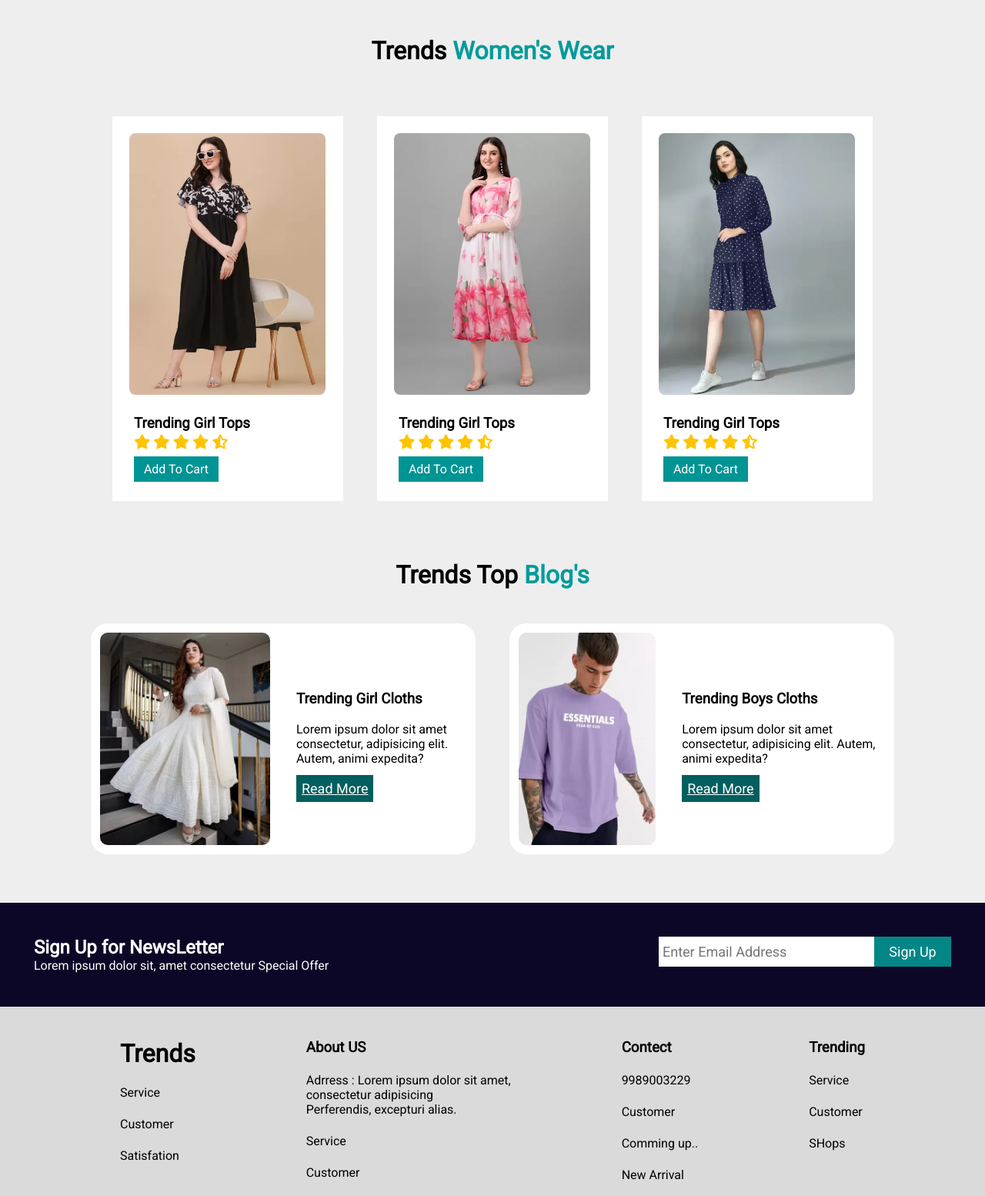
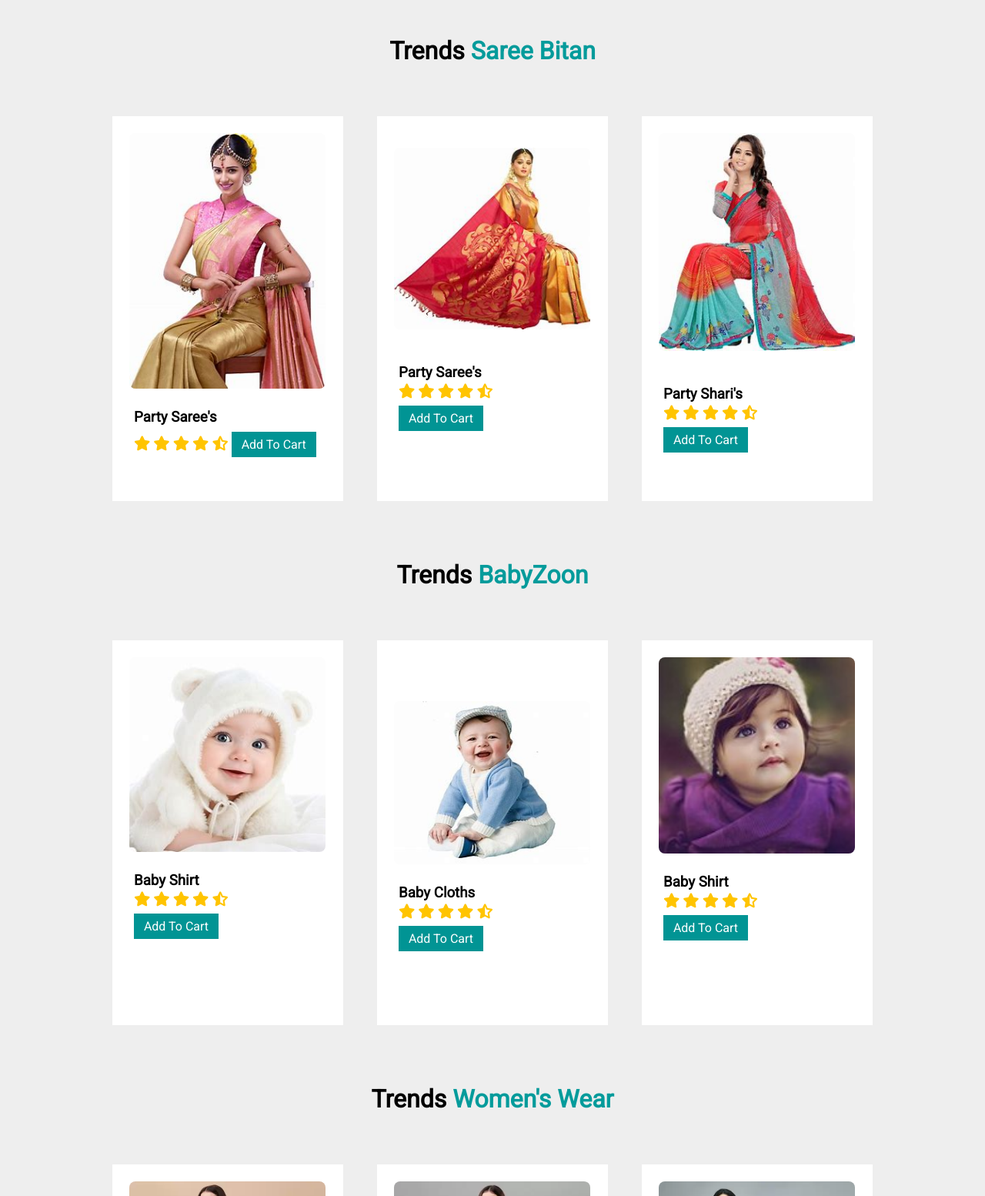
Before and after one commit to Afsana-Ferdous2259/A-A-Trends, a plain HTML site: page index.html in a window 1280 px wide. Shown: the part 1337-2891 px from the top of the page at 77% size. Drawn offline with Linux system fonts and the light colour scheme; a web font is replaced by a local one.

Commit message:
first commit

```diff
--- a/index.html
+++ b/index.html
@@ -14,7 +14,7 @@
         href="https://fonts.googleapis.com/css2?family=Abril+Fatface&family=Catamaran:wght@200&family=Courgette&family=Edu+TAS+Beginner:wght@700&family=Lato:wght@300;900&family=Mukta:wght@700&family=Mulish:wght@300&family=Open+Sans&family=PT+Sans:ital,wght@1,700&family=Piedra&family=Poppins:wght@300&family=Raleway:wght@100&family=Roboto&family=Roboto+Condensed:wght@700&family=Roboto+Slab&display=swap"
         rel="stylesheet">
 
-        <link rel="stylesheet" href="https://cdnjs.cloudflare.com/ajax/libs/font-awesome/6.5.1/css/all.min.css">
+    <link rel="stylesheet" href="https://cdnjs.cloudflare.com/ajax/libs/font-awesome/6.5.1/css/all.min.css">
 
 
 </head>
@@ -48,7 +48,7 @@
             <img src="m3.png" alt="">
         </div>
 
-
+        <!-- Men Shirt -->
 
         <div class="cardMen">
             <div class="head">
@@ -94,6 +94,104 @@
             </div>
         </div>
 
+        <!--Saree -->
+
+        <div class="cardMen">
+            <div class="head">
+                <h1>Trends <span>Saree Bitan</span></h1>
+            </div>
+            <div class="card" id="item1">
+                <div class="crd">
+                    <img src="./sr3.jpeg"
+                        alt="" onclick="showCard(this)">
+                    <div class="txt">
+                        <h3>Party Saree's</h3>
+                        <i class="fa-solid fa-star"></i>
+                        <i class="fa-solid fa-star"></i>
+                        <i class="fa-solid fa-star"></i>
+                        <i class="fa-solid fa-star"></i>
+                        <i class="fa-solid fa-star-half-stroke"></i>
+                        <button onclick="add(item1)">Add To Cart</button>
+                    </div>
+                </div>
+                <div class="crd"><br>
+                    <img src="./sr2.jpeg" alt="" onclick="showCard(this)">
+                    <div class="txt"><br>
+                        <h3>Party Saree's</h3>
+                        <i class="fa-solid fa-star"></i>
+                        <i class="fa-solid fa-star"></i>
+                        <i class="fa-solid fa-star"></i>
+                        <i class="fa-solid fa-star"></i>
+                        <i class="fa-solid fa-star-half-stroke"></i><br>
+                        <button onclick="add(item1)">Add To Cart</button>
+                    </div>
+                </div>
+
+                <div class="crd">
+                    <img src="./sr1.jpeg"
+                        alt="" onclick="showCard(this)">
+                    <div class="txt"><br>
+                        <h3>Party Shari's</h3>
+                        <i class="fa-solid fa-star"></i>
+                        <i class="fa-solid fa-star"></i>
+                        <i class="fa-solid fa-star"></i>
+                        <i class="fa-solid fa-star"></i>
+                        <i class="fa-solid fa-star-half-stroke"></i><br>
+                        <button>Add To Cart</button>
+                    </div>
+                </div>
+            </div>
+        </div>
+
+        <!-- Babyzoon -->
+
+
+        <div class="cardMen">
+            <div class="head">
+                <h1>Trends <span>BabyZoon</span></h1>
+            </div>
+            <div class="card" id="item1">
+                <div class="crd">
+                    <img src="./ojp2.jpeg" alt="" onclick="showCard(this)">
+                    <div class="txt">
+                        <h3>Baby Shirt</h3>
+                        <i class="fa-solid fa-star"></i>
+                        <i class="fa-solid fa-star"></i>
+                        <i class="fa-solid fa-star"></i>
+                        <i class="fa-solid fa-star"></i>
+                        <i class="fa-solid fa-star-half-stroke"></i><br>
+                        <button onclick="add(item1)">Add To Cart</button>
+                    </div>
+                </div>
+                <div class="crd"><br><br><br>
+                    <img src="./OIP.jpeg" alt="" onclick="showCard(this)">
+                    <div class="txt">
+                        <h3>Baby Cloths</h3>
+                        <i class="fa-solid fa-star"></i>
+                        <i class="fa-solid fa-star"></i>
+                        <i class="fa-solid fa-star"></i>
+                        <i class="fa-solid fa-star"></i>
+                        <i class="fa-solid fa-star-half-stroke"></i><br>
+                        <button>Add To Cart</button>
+                    </div>
+                </div>
+                <div class="crd">
+                    <img src="./ojp3.jpeg" alt="" onclick="showCard(this)">
+                    <div class="txt">
+                        <h3>Baby Shirt</h3>
+                        <i class="fa-solid fa-star"></i>
+                        <i class="fa-solid fa-star"></i>
+                        <i class="fa-solid fa-star"></i>
+                        <i class="fa-solid fa-star"></i>
+                        <i class="fa-solid fa-star-half-stroke"></i><br>
+                        <button>Add To Cart</button>
+                    </div>
+                </div>
+            </div>
+        </div>
+
+
+        <!-- girl tops -->
 
         <div class="cardgirl">
             <div class="head">
```
Also changed, not shown: OIP.jpeg (added), bby1.jpeg (added), bby2.jpeg (added), ojp2.jpeg (added), ojp3.jpeg (added), sr1.jpeg (added), sr2.jpeg (added), sr3.jpeg (added).
